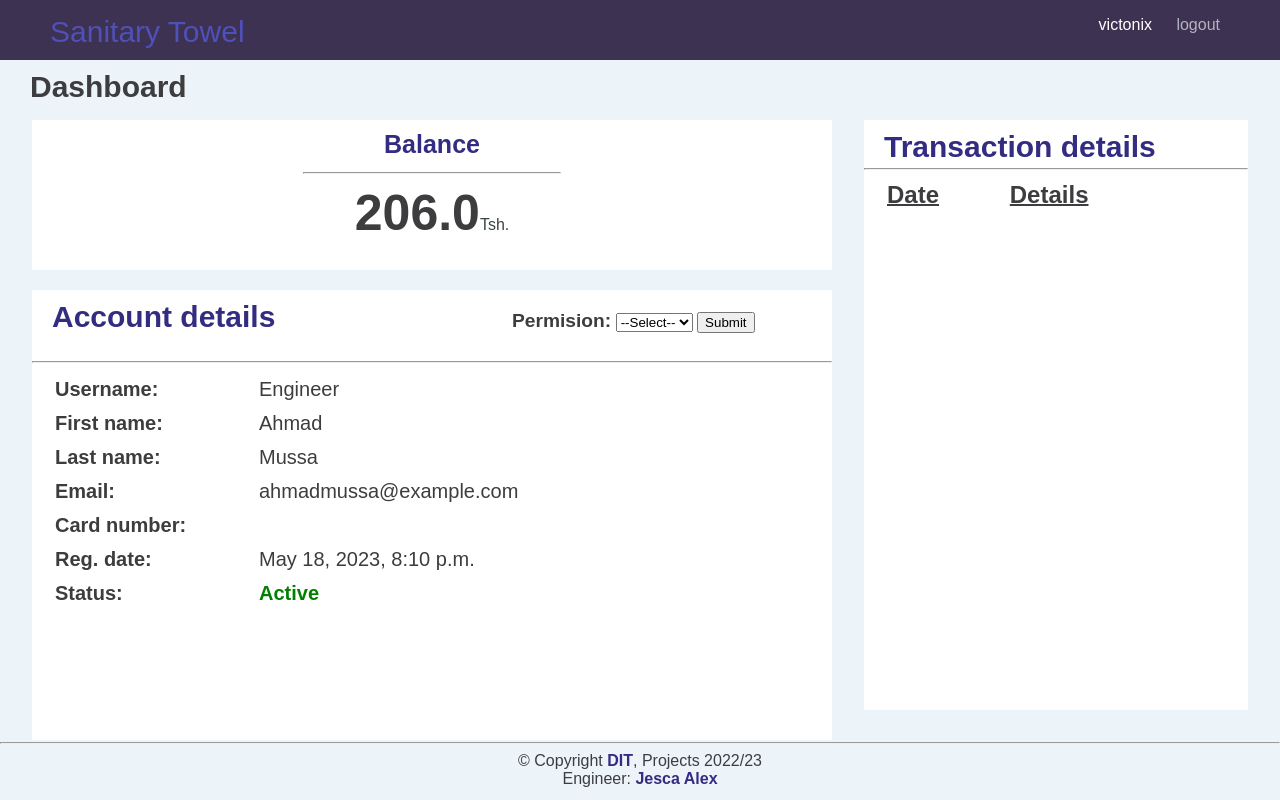
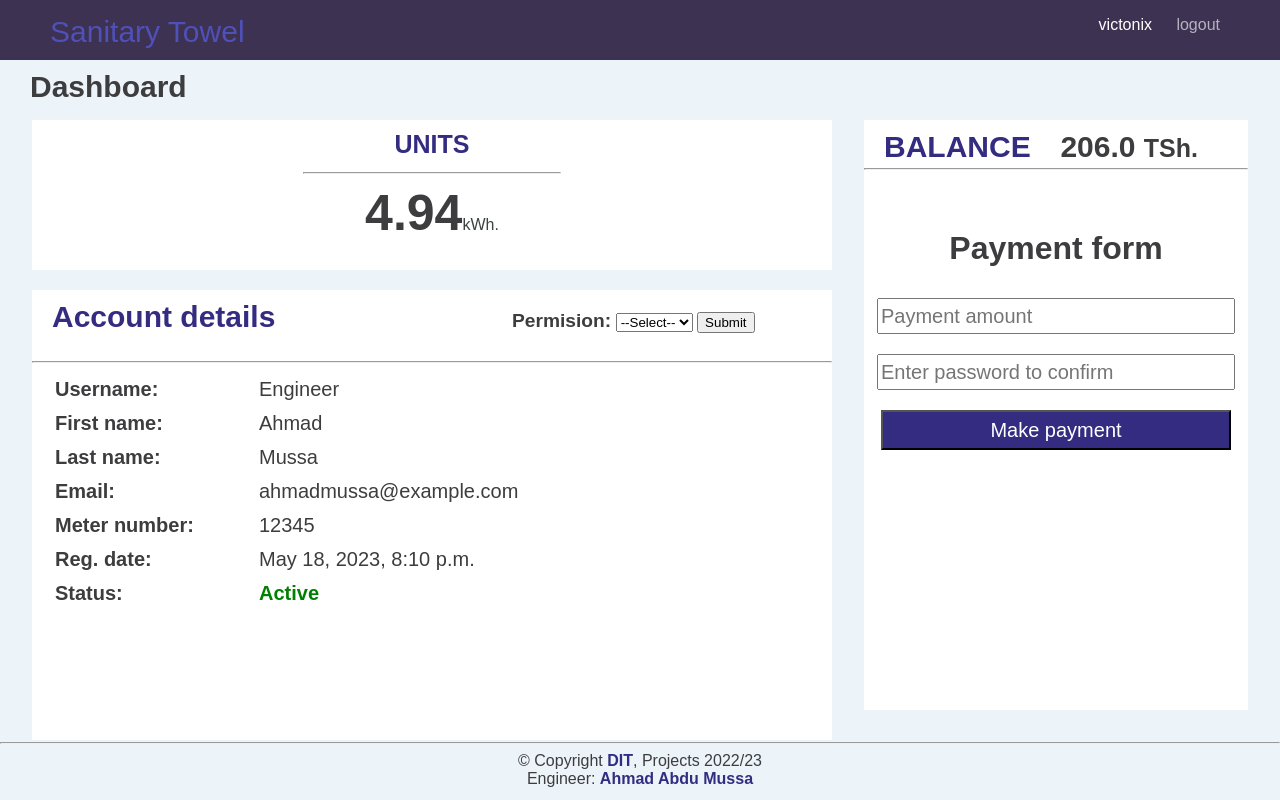
Before and after one commit to VicTech-Electronics/AssistMecktoniXSolutionFYP22_23, a Django app: page /home/1 in a window 1280 px wide. Run offline with Django 4.2, Linux system fonts and the light colour scheme; a user stored in the database is signed in; data comes from the database, SQL or seed files in the repository; both versions use the stored data as it was after the commit; data that the repository does not hold is empty.

Commit message:
Complete design

```diff
--- a/electricMeter/settings.py
+++ b/electricMeter/settings.py
@@ -63,7 +63,7 @@ ROOT_URLCONF = 'electricMeter.urls'
 TEMPLATES = [
     {
         'BACKEND': 'django.template.backends.django.DjangoTemplates',
-        'DIRS': [],
+        'DIRS': [BASE_DIR, 'template'],
         'APP_DIRS': True,
         'OPTIONS': {
             'context_processors': [
--- a/main/models.py
+++ b/main/models.py
@@ -4,8 +4,9 @@ from django.contrib.auth.models import User
 # Create your models here.
 class Customer(models.Model):
     user = models.ForeignKey(User, null=False, on_delete=models.CASCADE)
-    card_no = models.CharField(max_length=100)
-    amount = models.FloatField()
+    meter_number = models.CharField(max_length=100)
+    amount = models.FloatField(default=0.0)
+    units = models.FloatField(default=0.0)
     status = models.BooleanField(
         choices=[
             (True, 'Active'),
@@ -19,7 +20,6 @@ class Customer(models.Model):
 class Transaction(models.Model):
     customer = models.ForeignKey(Customer, null=False, on_delete=models.CASCADE)
     amount = models.FloatField()
-    details = models.TextField()
     date = models.DateField(auto_now=True)
 
     def __str__(self):
--- a/main/urls.py
+++ b/main/urls.py
@@ -10,4 +10,5 @@ urlpatterns = [
     path('search/', views.search, name='search'),
     path('home/<int:pk>', views.home, name='home'),
     path('permition/<int:id>', views.permition, name='permition'),
+    path('payment/', views.payment, name='payment'),
 ]
--- a/main/views.py
+++ b/main/views.py
@@ -5,6 +5,9 @@ from django.contrib.auth import authenticate, login, logout
 from django.contrib.auth.decorators import login_required
 from .models import *
 from .decorators import admin_only, unauthorized_user
+
+# Decralation of useful variable
+amount_per_unit = 100
 
 # Create your views here.
 @login_required(login_url='login')
@@ -75,7 +78,7 @@ def register(request):
         first_name = request.POST.get('first_name')
         last_name = request.POST.get('last_name')
         email = request.POST.get('email')
-        card_no = request.POST.get('card_no')
+        meter_number = request.POST.get('meter_number')
         password1 = request.POST.get('password1')
         password2 = request.POST.get('password2')
 
@@ -85,7 +88,7 @@ def register(request):
                 return redirect('register')
             else:
                 user = User.objects.create_user(username=username, first_name=first_name, last_name=last_name, email=email, password=password1)
-                customer = Customer.objects.create(user=user, card_no=card_no, amount=0.0, status=False)
+                customer = Customer.objects.create(user=user, meter_number=meter_number, amount=0.0, status=False)
                 user.save()
                 customer.save()
 
@@ -105,6 +108,8 @@ def register(request):
 @login_required(login_url='login')
 def permition(request, id):
     customer = Customer.objects.get(pk = id)
+    user = User.objects.get(username=customer.user.username)
+
     permision = request.POST.get('permision')
 
     if permision ==  'activate':
@@ -115,6 +120,7 @@ def permition(request, id):
         customer.save()
     elif permision == 'delete':
         customer.delete()
+        user.delete()
 
     return redirect('../')
 
@@ -164,3 +170,28 @@ def search(request):
             return redirect('../')
     else:
         return redirect('../')
+
+
+@login_required(login_url='login')
+def payment(request):
+    if request.method == 'POST':
+        amount = float(request.POST.get('amount'))
+        password = request.POST.get('password')
+
+        user = authenticate(username=request.user.username, password=password)
+        if user is not None:
+            customer = Customer.objects.get(user = request.user)
+
+            if customer.amount >= amount:
+                customer.amount -= amount
+
+                unit_purchase = amount / amount_per_unit
+                customer.units += unit_purchase
+
+                customer.save()
+                messages.success(request, 'Payment is done successfuly')
+            else:
+                messages.info(request, 'Sorry! You dont have suficient amount to purchase this bundle')
+        else:
+            messages.error(request, 'Incorect password')
+    return redirect('../')
--- a/rest_api/urls.py
+++ b/rest_api/urls.py
@@ -3,5 +3,6 @@ from . import views
 
 urlpatterns = [
     path('', views.documentation),
-    path('payment/', views.payment),
+    path('usage/', views.usage),
+    path('topup/', views.meterTopup),
 ]
--- a/static/css/forms.css
+++ b/static/css/forms.css
@@ -73,3 +73,21 @@
     color: #ff0000;
     border: solid #ff0000 1px;
 }
+
+.payment_form{
+    margin-top: 100px;
+}
+
+.payment_form input{
+    width: 350px;
+    height: 30px;
+    margin: 10px;
+    font-size: 20px;
+}
+
+#customer_amount{
+    position: absolute;
+    font-size: 30px;
+    top: 10px;
+    right: 50px;
+}
--- a/template/admin.html
+++ b/template/admin.html
@@ -22,7 +22,7 @@
         </div>
         <div class="menu">
             <ul>
-                <li>{% block username %}{{request.user}}{% endblock %}</lri>
+                <li>{% block username %}<a href="{% url 'register' %}" style="color: #fff;">{{request.user}}</a>{% endblock %}</lri>
                 <li>{% block logout_link %} <a id="logout_link" href="{% url 'logout' %}"> logout </a> {% endblock %}</li>
             </ul>
         </div>
@@ -77,7 +77,8 @@
                     <thead>
                         <tr>
                             <th>USERNAME</th>
-                            <th>CARD NO.</th>
+                            <th>METER No:</th>
+                            <th>UNITS</th>
                             <th>BALANCE</th>
                             <th>STATUS</th>
                         </tr>
@@ -86,7 +87,8 @@
                         {% for customer in customers %}
                             <tr>
                                 <td>{{customer.user.username}}</td>
-                                <td>{{customer.card_no}}</td>
+                                <td>{{customer.meter_number}}</td>
+                                <td>{{customer.units}}</td>
                                 <td>{{customer.amount}} Tsh.</td>
                                 <td>
                                     {% if customer.status == 'Active' %}
@@ -111,7 +113,7 @@
         <center>
             <hr>
             &copy; Copyright <strong>DIT</strong>, Projects 2022/23 <br>
-            Engineer: <strong>Jesca Alex</strong>
+            Engineer: <strong>Ahmad Abdu Mussa</strong>
         </center>
     </Footer>
 
--- a/template/home.html
+++ b/template/home.html
@@ -8,6 +8,7 @@
     <link rel="stylesheet" href="{% static 'css/admin_page.css' %}">
     <link rel="stylesheet" href="{% static 'css/customer_page.css' %}">
     <link rel="stylesheet" href="{% static 'css/tables.css' %}">
+    <link rel="stylesheet" href="{% static 'css/forms.css' %}">
 {% endblock %}
 
 {% block username %} {{request.user}} {% endblock %}
@@ -16,9 +17,9 @@
 <!-- Electronics money details  -->
 {% block details %}
     <div class="balance">
-        <span id="title">Balance</span>
+        <span id="title">UNITS</span>
         <hr>
-        <strong>{{customer.amount}}</strong>Tsh.
+        <strong>{{customer.units}}</strong>kWh.
     </div>
 {% endblock %}
 
@@ -63,8 +64,8 @@
                     <td>{{customer.user.email}}</td>
                 </tr>
                 <tr>
-                    <th>Card number:</th>
-                    <td>{{customer.card_no}}</td>
+                    <th>Meter number:</th>
+                    <td>{{customer.meter_number}}</td>
                 </tr>
                 <tr>
                     <th>Reg. date:</th>
@@ -84,23 +85,25 @@
 
 <!-- Customer transaction details -->
 <div class="trans_details">
-    <span id="table_title">Transaction details</span>
+    <span id="table_title">BALANCE</span>
+    <strong id="customer_amount">{{customer.amount}} <small>TSh.</small></strong>
+
+
     <hr id="details_line">
-    <table class="details">
-        <thead>
-            <tr style="text-decoration: underline;">
-                    <th><big>Date</big></th>
-                    <th><big>Details</big></th>
-            </tr>
-        </thead>
-        <tbody>
-            {% for transaction in transactions %}
-                <tr style="font-size: 15px;">
-                    <th>{{transaction.date}}</th>
-                    <td>{{transaction.details}}</td>
-                </tr>
-            {% endfor %}
-        </tbody>
-    </table>
+    <div class="payment_form">
+        <center>
+            <h1>Payment form</h1>
+            <form action="{% url 'payment' %}" method="post">
+                {% csrf_token %}
+                <input type="number" name="amount" placeholder="Payment amount" required><br>
+                <input type="password" name="password" placeholder="Enter password to confirm" required><br>
+                <input id="form_btn" type="submit" value="Make payment"><br><br>
+
+                {% for message in messages %}
+                    <p class="{{message.logs}}">{{message}}</p>
+                {% endfor %}
+            </form>
+        </center>
+    </div>
 </div>
 {% endblock %}
--- a/template/login.html
+++ b/template/login.html
@@ -16,8 +16,8 @@
         <h2 id="form_title">Login Form</h2>
         <form action="{% url 'login' %}" method="post">
             {% csrf_token %}
-            <input type="text" name="username" placeholder="Username"><br>
-            <input type="password" name="password" placeholder="Password"><br>
+            <input type="text" name="username" placeholder="Username" required><br>
+            <input type="password" name="password" placeholder="Password" required><br>
             <input id="form_btn" type="submit" value="Login"><br><br>
 
             {% for message in messages %}
```
Also changed, not shown: rest_api/models.py (deleted, +0 -7 lines), rest_api/views.py (+50 -22 lines), template/register.html (+6 -6 lines), urls.py (added, +8 -0 lines), db.sqlite3, main/migrations/0001_initial.py (added), main/migrations/0002_rename_card_no_customer_meter_number.py (added), main/migrations/0003_remove_transaction_details_customer_units_and_more.py (added).
